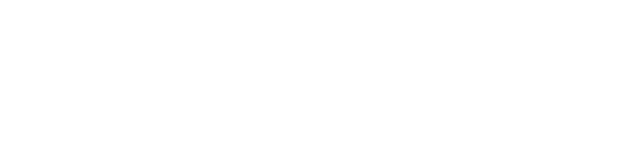
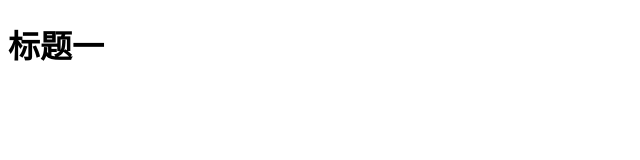
Before and after one commit to ZuZhiHouWei/GitTest, a plain HTML site: page index.html in a window 1280 px wide. Shown: the whole page, without its empty margins (0-640 px from the left). Drawn offline with Linux system fonts and the light colour scheme.

Commit message:
secondCommit

```diff
--- a/index.html
+++ b/index.html
@@ -3,9 +3,9 @@
 <head>
     <meta charset="UTF-8">
     <meta name="viewport" content="width=device-width, initial-scale=1.0">
-    <title>Document</title>
+    <title>第一个网页</title>
 </head>
 <body>
-
+    <h1>标题一</h1>
 </body>
 </html>
```
